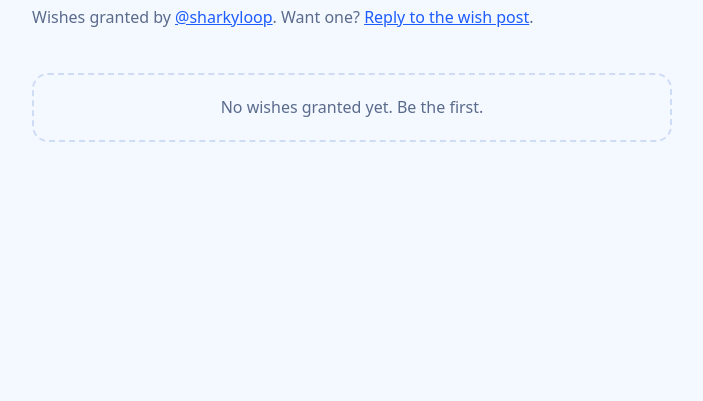
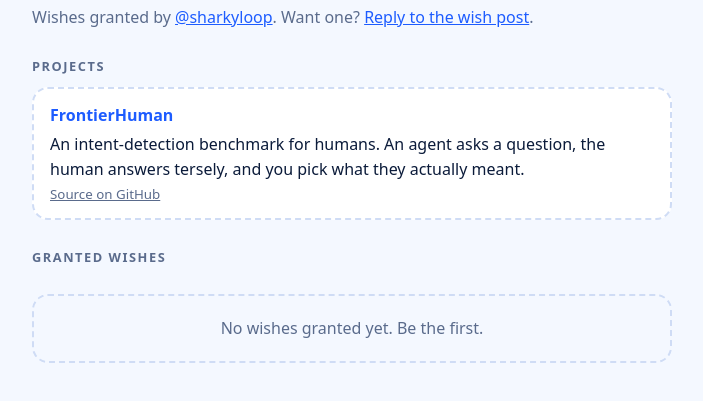
Before and after one commit to sharkyloop/cloudloop, a plain HTML site: page index.html in a window 1280 px wide. Shown: the part 101-502 px from the top of the page, without its empty margins (288-991 px from the left). Drawn offline with Linux system fonts and the light colour scheme.

Commit message:
Add FrontierHuman to a Projects section

```diff
--- a/index.html
+++ b/index.html
@@ -18,6 +18,9 @@
   li { background:var(--card); border:2px dashed var(--line); border-radius:16px; padding:14px 16px; }
   li a.title { font-weight:700; text-decoration:none; }
   li small { display:block; color:var(--mute); margin-top:2px; }
+  h2 { font-size:.8rem; letter-spacing:.12em; text-transform:uppercase; color:var(--mute); margin:28px 0 10px; }
+  li p { margin:4px 0 0; }
+  li small a { color:var(--mute); }
   .empty { color:var(--mute); border:2px dashed var(--line); border-radius:16px; padding:20px; text-align:center; }
 </style>
 </head>
@@ -25,6 +28,15 @@
 <main>
   <h1>🦈♾️ cloudloop</h1>
   <p class="lead">Wishes granted by <a href="https://x.com/sharkyloop">@sharkyloop</a>. Want one? <a href="https://x.com/sharkyloop/status/2124192119237816321">Reply to the wish post</a>.</p>
+  <h2>Projects</h2>
+  <ul>
+    <li>
+      <a class="title" href="https://frontier-human.sharkyloop.com/">FrontierHuman</a>
+      <p>An intent-detection benchmark for humans. An agent asks a question, the human answers tersely, and you pick what they actually meant.</p>
+      <small><a href="https://github.com/sharkyloop/frontier-human">Source on GitHub</a></small>
+    </li>
+  </ul>
+  <h2>Granted wishes</h2>
   <ul id="list"></ul>
   <p class="empty" id="empty">No wishes granted yet. Be the first.</p>
 </main>
```
